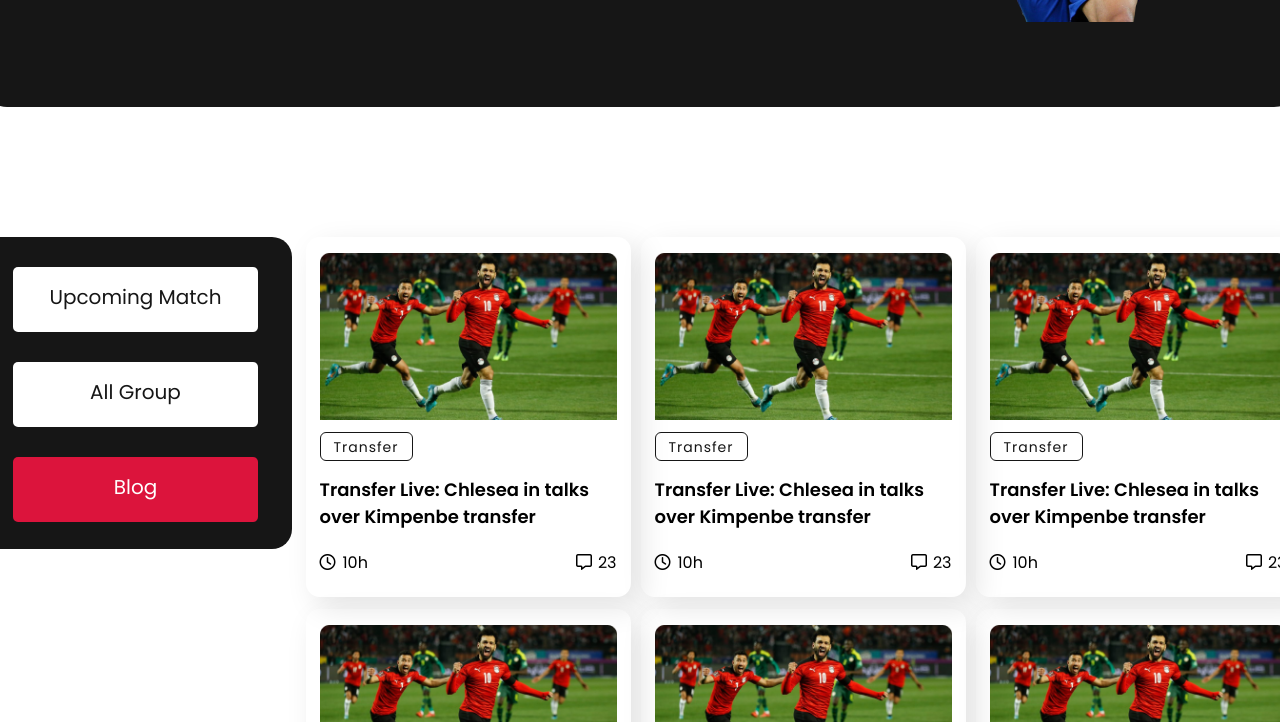
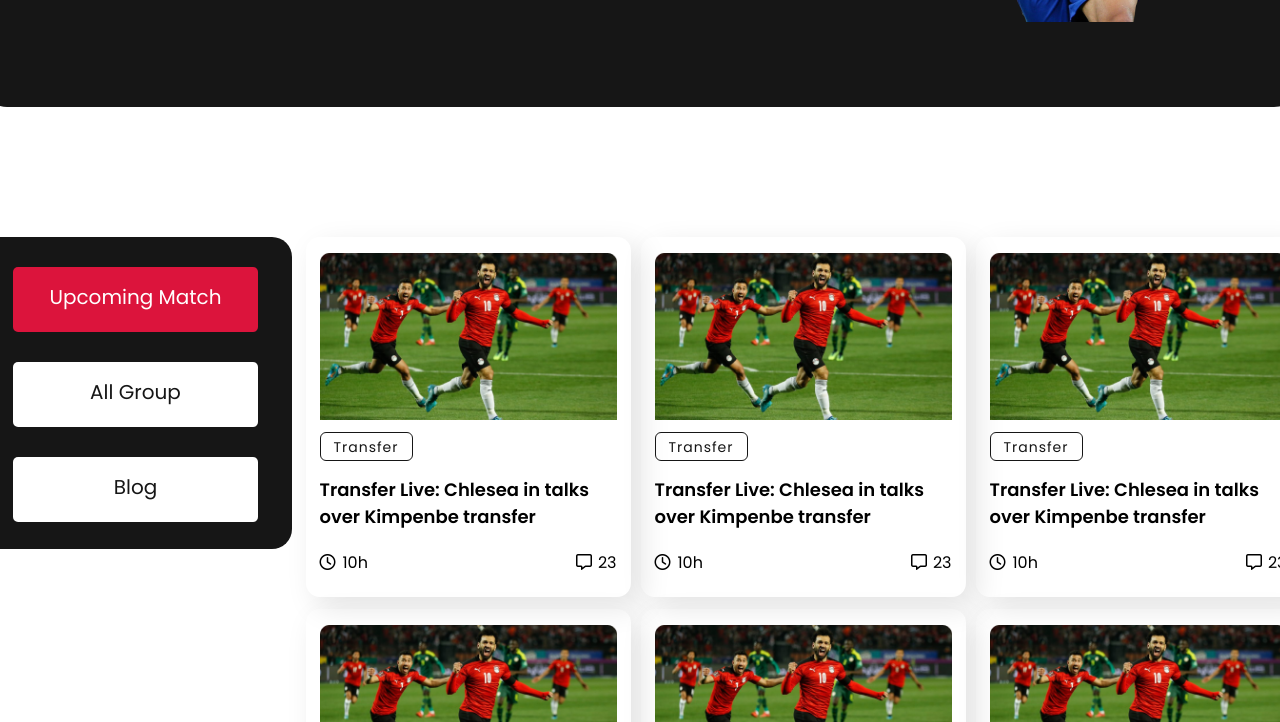
Before and after one commit to AbdulMotalebOvi/foot-ball-assignment, a plain HTML site: page index.html in a window 1280 px wide. Shown: the part 506-1228 px from the top of the page. Drawn offline with Linux system fonts and the light colour scheme.

Commit message:
edited some things

```diff
--- a/index.html
+++ b/index.html
@@ -40,9 +40,9 @@
                 <div class="blogs-area">
                     <div class="buttons">
                         <aside>
-                            <a class="btn1" href="upcoming.html" target="_blank">Upcoming Match</a>
+                            <a class="btn1 active" href="upcoming.html" target="_blank">Upcoming Match</a>
                             <a class="btn1" href="">All Group</a>
-                            <a class="btn1 active" href="">Blog</a>
+                            <a class="btn1" href="">Blog</a>
                         </aside>
                     </div>
                     <div class="all-blogs">
```
Also changed, not shown: upcoming.html (+1 -1 lines).
